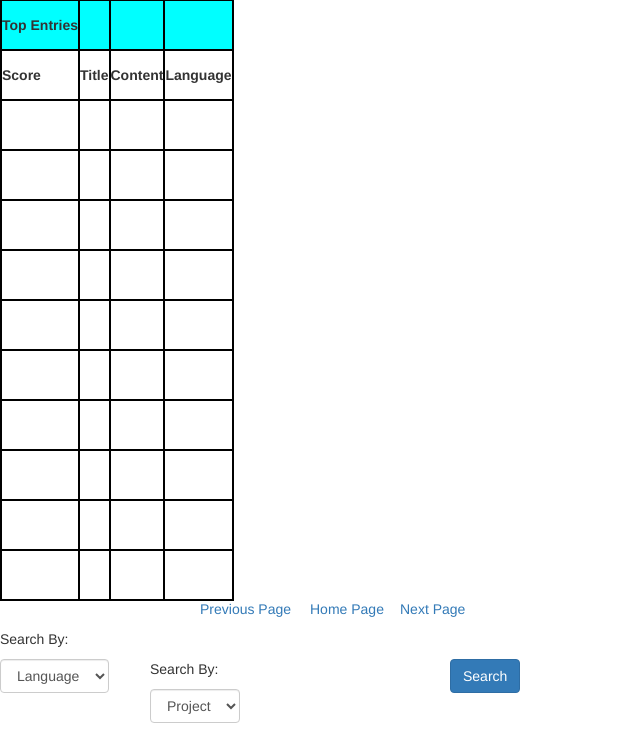
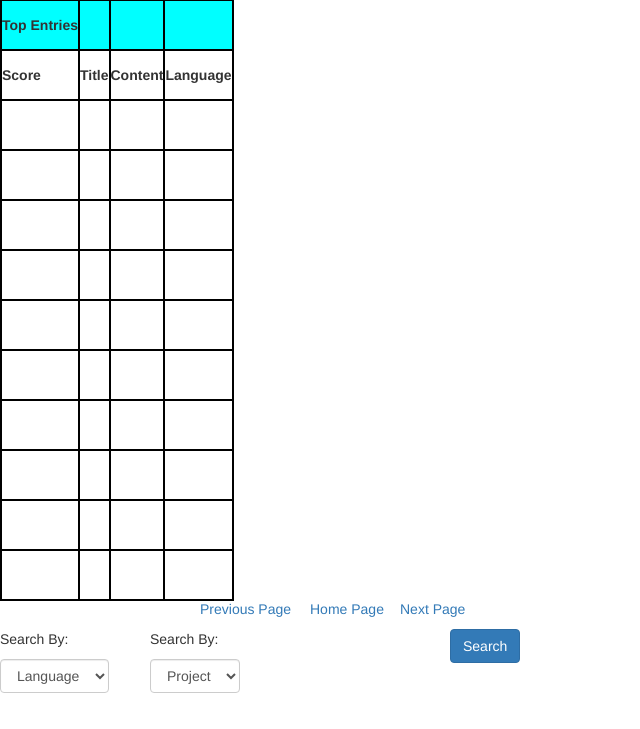
Before and after one commit to ChayneThrash/DCSP_Group_Project, a PHP site: page /?page=1 in a window 1280 px wide. Shown: the part 71-800 px from the top of the page, without its empty margins (0-640 px from the left). Run offline with PHP 8.4, Linux system fonts and the light colour scheme; data that the repository does not hold is empty; some libraries are stand-ins or nearby versions.

Commit message:
Formatted the project search

```diff
--- a/stylesheets/index.css
+++ b/stylesheets/index.css
@@ -57,7 +57,7 @@
 
 #project{
 	position: absolute;
-	top: 730px;
+	top: 700px;
 	left: 150px;
 }
 
```
